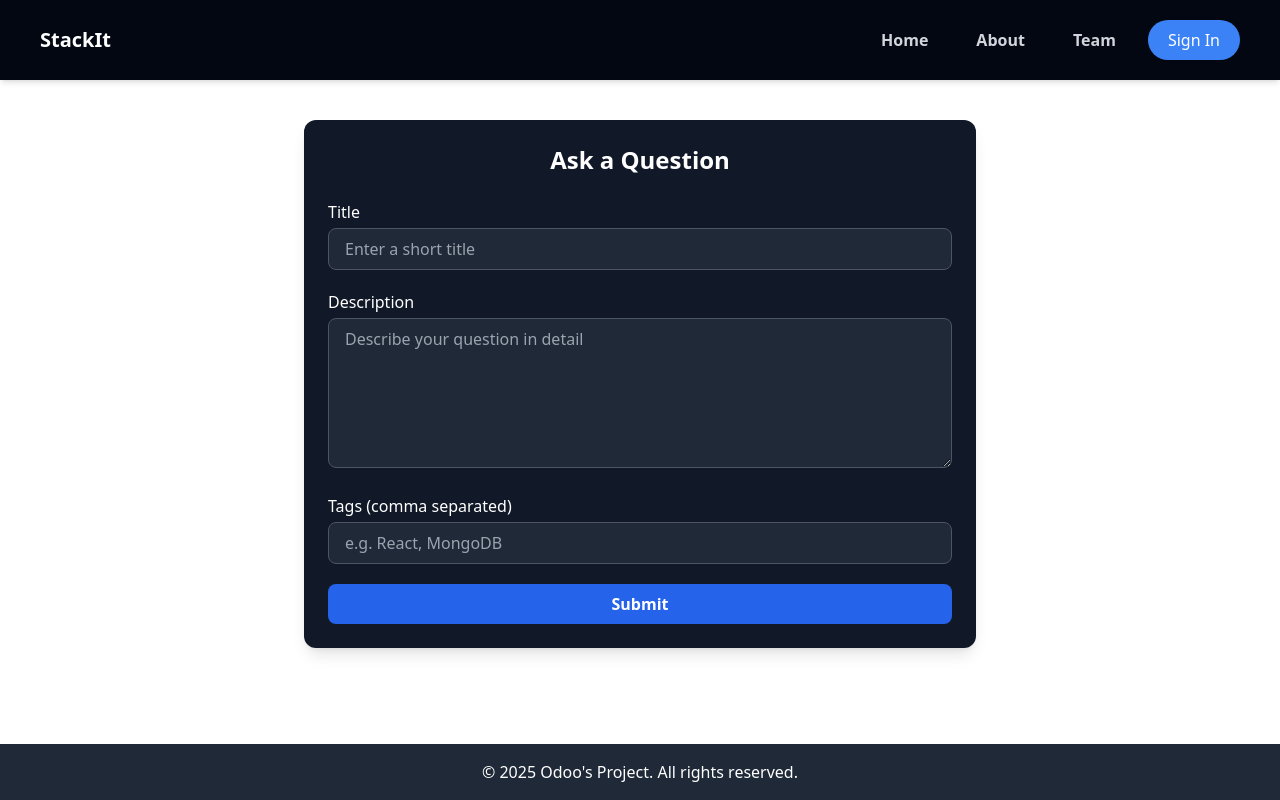
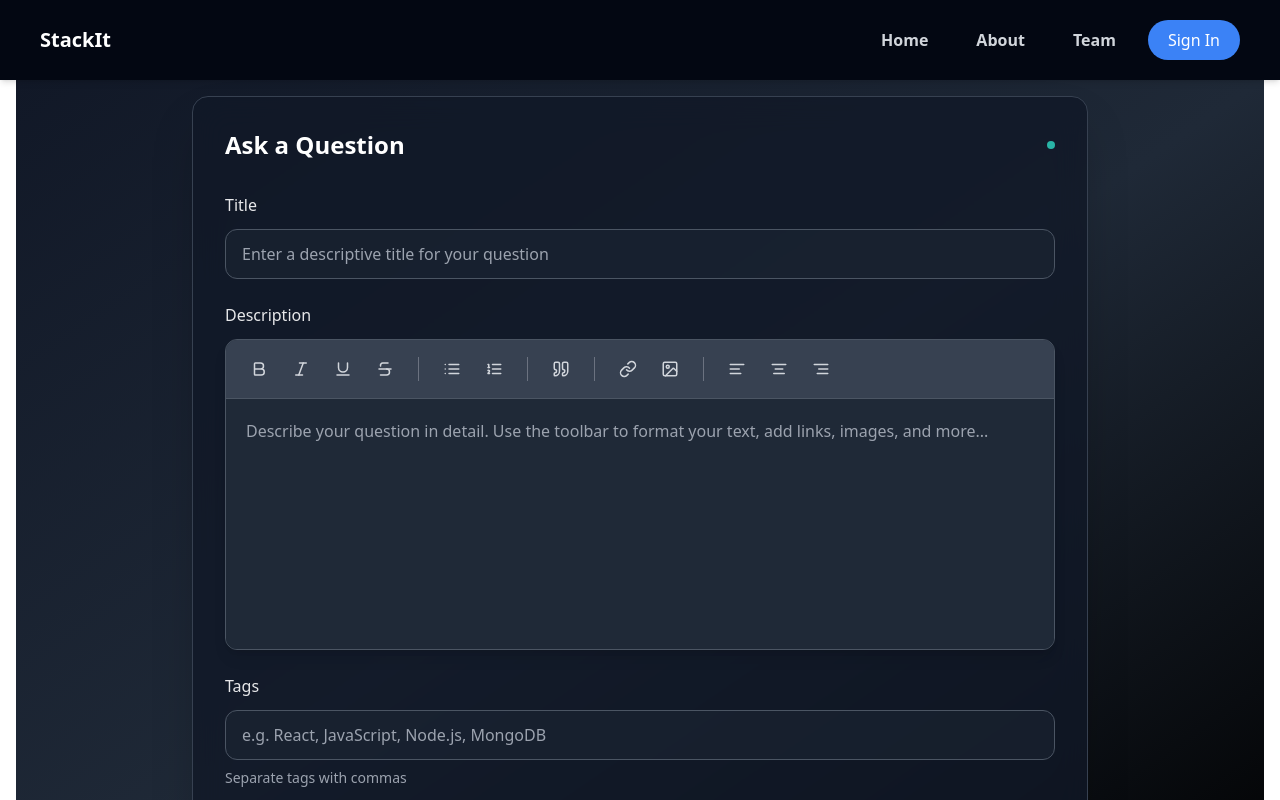
Before and after one commit to JayH25/odoo-hackathon, a React (Vite) app in the folder Frontend/vite-project/: page /addNewQuestion in a window 1280 px wide. Shown: the top 800 px of the page. Built offline with nearby package versions, Linux system fonts and the light colour scheme; no server answers.

Commit message:
Styling to addquestion

```diff
--- a/Frontend/vite-project/package.json
+++ b/Frontend/vite-project/package.json
@@ -16,6 +16,7 @@
     "framer-motion": "^12.23.3",
     "gsap": "^3.13.0",
     "icons": "^1.0.0",
+    "lucide-react": "^0.525.0",
     "motion": "^12.23.3",
     "react": "^19.1.0",
     "react-dom": "^19.1.0",
--- a/Frontend/vite-project/src/Component/AskQuestion.jsx
+++ b/Frontend/vite-project/src/Component/AskQuestion.jsx
@@ -1,89 +1,300 @@
-import React, { useState } from 'react';
-import axios from 'axios';
+import React, { useState, useRef } from "react";
+import {
+  Bold,
+  Italic,
+  Underline,
+  List,
+  ListOrdered,
+  Quote,
+  Link,
+  Image,
+  AlignLeft,
+  AlignCenter,
+  AlignRight,
+  Code,
+  Strikethrough,
+} from "lucide-react";
+
+const RichTextEditor = ({ value, onChange, placeholder }) => {
+  const editorRef = useRef(null);
+
+  const executeCommand = (command, value = null) => {
+    document.execCommand(command, false, value);
+    if (editorRef.current) {
+      onChange(editorRef.current.innerHTML);
+    }
+  };
+
+  const handleInput = () => {
+    if (editorRef.current) {
+      onChange(editorRef.current.innerHTML);
+    }
+  };
+
+  const toolbarButtons = [
+    { icon: Bold, command: "bold", title: "Bold" },
+    { icon: Italic, command: "italic", title: "Italic" },
+    { icon: Underline, command: "underline", title: "Underline" },
+    { icon: Strikethrough, command: "strikeThrough", title: "Strikethrough" },
+    { divider: true },
+    { icon: List, command: "insertUnorderedList", title: "Bullet List" },
+    { icon: ListOrdered, command: "insertOrderedList", title: "Numbered List" },
+    { divider: true },
+    {
+      icon: Quote,
+      command: "formatBlock",
+      value: "blockquote",
+      title: "Quote",
+    },
+    { divider: true },
+    {
+      icon: Link,
+      command: "createLink",
+      title: "Insert Link",
+      needsValue: true,
+    },
+    {
+      icon: Image,
+      command: "insertImage",
+      title: "Insert Image",
+      needsValue: true,
+    },
+    { divider: true },
+    { icon: AlignLeft, command: "justifyLeft", title: "Align Left" },
+    { icon: AlignCenter, command: "justifyCenter", title: "Align Center" },
+    { icon: AlignRight, command: "justifyRight", title: "Align Right" },
+  ];
+
+  const handleButtonClick = (button) => {
+    if (button.needsValue) {
+      const value = prompt(`Enter ${button.title.toLowerCase()}:`);
+      if (value) {
+        executeCommand(button.command, value);
+      }
+    } else {
+      executeCommand(button.command, button.value);
+    }
+  };
+
+  return (
+    <div className="border border-gray-600 rounded-xl overflow-hidden bg-gray-800 shadow-lg">
+      {/* Toolbar */}
+      <div className="bg-gray-700 px-4 py-3 border-b border-gray-600 flex items-center gap-2 flex-wrap">
+        {toolbarButtons.map((button, index) =>
+          button.divider ? (
+            <div key={index} className="w-px h-6 bg-gray-500 mx-2" />
+          ) : (
+            <button
+              key={index}
+              type="button"
+              onClick={() => handleButtonClick(button)}
+              className="p-2 rounded-lg hover:bg-gray-600 transition-all duration-200 text-gray-300 hover:text-white focus:ring-2 focus:ring-blue-500"
+              title={button.title}
+            >
+              <button.icon size={18} />
+            </button>
+          )
+        )}
+      </div>
+
+      {/* Editor */}
+      <div
+        ref={editorRef}
+        contentEditable
+        onInput={handleInput}
+        className="p-5 min-h-[250px] text-white bg-gray-800 focus:outline-none focus:ring-2 focus:ring-blue-500 focus:ring-inset transition-all duration-200 text-left direction-ltr"
+        style={{
+          wordBreak: "break-word",
+          lineHeight: "1.6",
+          textAlign: "left",
+          direction: "ltr",
+        }}
+        dangerouslySetInnerHTML={{ __html: value }}
+        data-placeholder={placeholder}
+      />
+
+      <style jsx>{`
+        [contenteditable]:empty:before {
+          content: attr(data-placeholder);
+          color: #9ca3af;
+          pointer-events: none;
+          display: block;
+          text-align: left;
+          direction: ltr;
+        }
+
+        [contenteditable] blockquote {
+          border-left: 4px solid #6b7280;
+          padding-left: 1rem;
+          margin: 1rem 0;
+          font-style: italic;
+          color: #d1d5db;
+        }
+
+        [contenteditable] ul,
+        [contenteditable] ol {
+          padding-left: 2rem;
+          margin: 0.5rem 0;
+        }
+
+        [contenteditable] li {
+          margin: 0.25rem 0;
+        }
+
+        [contenteditable] a {
+          color: #60a5fa;
+          text-decoration: underline;
+        }
+
+        [contenteditable] img {
+          max-width: 100%;
+          height: auto;
+          border-radius: 0.375rem;
+        }
+      `}</style>
+    </div>
+  );
+};
 
 const AskQuestion = () => {
-  const [title, setTitle] = useState('');
-  const [description, setDescription] = useState('');
-  const [tags, setTags] = useState('');
-  const [username, setUsername] = useState('JayH25'); // Replace with auth username
+  const [title, setTitle] = useState("");
+  const [description, setDescription] = useState("");
+  const [tags, setTags] = useState("");
+  const [username, setUsername] = useState("JayH25");
   const [loading, setLoading] = useState(false);
-  const [message, setMessage] = useState('');
+  const [message, setMessage] = useState("");
 
   const handleSubmit = async (e) => {
     e.preventDefault();
     setLoading(true);
+
     try {
-      const response = await axios.post('http://localhost:3004/api/v1/question/askques', {
-        title,
-        description,
-        tags: tags.split(',').map(tag => tag.trim()),
-        username,
-      });
-
-      if (response.data.success) {
-        setMessage('✅ Question submitted successfully!');
-        setTitle('');
-        setDescription('');
-        setTags('');
-      } else {
-        setMessage('❌ Failed to submit question.');
-      }
+      // Simulate API call
+      setTimeout(() => {
+        setMessage("✅ Question submitted successfully!");
+        setTitle("");
+        setDescription("");
+        setTags("");
+        setLoading(false);
+      }, 2000);
     } catch (err) {
-      setMessage('❌ Something went wrong.');
+      setMessage("❌ Something went wrong.");
       console.error(err);
-    } finally {
       setLoading(false);
     }
   };
 
   return (
-    <div className="max-w-2xl mx-auto bg-gray-900 text-white p-6 mt-10 rounded-xl shadow-lg">
-      <h2 className="text-2xl font-semibold mb-6 text-center">Ask a Question</h2>
-      <form onSubmit={handleSubmit} className="space-y-5">
+    <div className="min-h-screen bg-gradient-to-br from-gray-900 via-gray-800 to-black p-4">
+      {/* Main Form */}
+      <div className="max-w-4xl mx-auto">
+        <div className="bg-gray-900/80 backdrop-blur-lg rounded-2xl border border-gray-700 p-8 shadow-2xl">
+          <div className="flex items-center justify-between mb-8">
+            <h2 className="text-2xl font-bold text-white">Ask a Question</h2>
+            <div className="flex items-center gap-2 text-teal-400">
+              <div className="w-2 h-2 bg-teal-400 rounded-full animate-pulse"></div>
+            </div>
+          </div>
+
+          {message && (
+            <div
+              className={`mb-6 p-4 rounded-lg ${
+                message.includes("✅")
+                  ? "bg-green-900/50 border border-green-500"
+                  : "bg-red-900/50 border border-red-500"
+              }`}
+            >
+              <p className="text-sm text-center text-white">{message}</p>
+            </div>
+          )}
+
+          <div className="space-y-6">
+            {/* Title */}
             <div>
-          <label className="block font-medium mb-1">Title</label>
+              <label className="block text-white/90 font-medium mb-3">
+                Title
+              </label>
+              <div className="relative">
                 <input
                   type="text"
-            className="w-full px-4 py-2 rounded-lg border border-gray-600 bg-gray-800 text-white"
                   value={title}
                   onChange={(e) => setTitle(e.target.value)}
-            placeholder="Enter a short title"
+                  className="w-full px-4 py-3 bg-gray-800/50 border border-gray-600 rounded-xl text-white placeholder-gray-400 focus:outline-none focus:ring-2 focus:ring-blue-500 focus:border-transparent transition-all duration-300"
+                  placeholder="Enter a descriptive title for your question"
+                />
+              </div>
+            </div>
+
+            {/* Description */}
+            <div>
+              <label className="block text-white/90 font-medium mb-3">
+                Description
+              </label>
+              <RichTextEditor
+                value={description}
+                onChange={setDescription}
+                placeholder="Describe your question in detail. Use the toolbar to format your text, add links, images, and more..."
               />
             </div>
 
+            {/* Tags */}
             <div>
-          <label className="block font-medium mb-1">Description</label>
-          <textarea
-            className="w-full px-4 py-2 rounded-lg border border-gray-600 bg-gray-800 text-white min-h-[150px]"
-            value={description}
-            onChange={(e) => setDescription(e.target.value)}
-            placeholder="Describe your question in detail"
+              <label className="block text-white/90 font-medium mb-3">
+                Tags
+              </label>
+              <input
+                type="text"
+                value={tags}
+                onChange={(e) => setTags(e.target.value)}
+                className="w-full px-4 py-3 bg-gray-800/50 border border-gray-600 rounded-xl text-white placeholder-gray-400 focus:outline-none focus:ring-2 focus:ring-blue-500 focus:border-transparent transition-all duration-300"
+                placeholder="e.g. React, JavaScript, Node.js, MongoDB"
               />
+              <p className="text-gray-400 text-sm mt-2">
+                Separate tags with commas
+              </p>
             </div>
 
-        <div>
-          <label className="block font-medium mb-1">Tags (comma separated)</label>
-          <input
-            type="text"
-            className="w-full px-4 py-2 rounded-lg border border-gray-600 bg-gray-800 text-white"
-            value={tags}
-            onChange={(e) => setTags(e.target.value)}
-            placeholder="e.g. React, MongoDB"
-          />
+            {/* Submit Button */}
+            <div className="pt-6 flex justify-center">
+              <button
+                onClick={handleSubmit}
+                disabled={loading || !title.trim() || !description.trim()}
+                className="px-8 py-3 bg-gradient-to-r from-blue-600 to-purple-600 hover:from-blue-700 hover:to-purple-700 disabled:from-gray-600 disabled:to-gray-700 text-white font-semibold rounded-xl shadow-lg transform transition-all duration-300 hover:scale-105 disabled:cursor-not-allowed disabled:scale-100 min-w-[120px]"
+              >
+                {loading ? (
+                  <div className="flex items-center justify-center">
+                    <svg
+                      className="animate-spin -ml-1 mr-3 h-5 w-5 text-white"
+                      xmlns="http://www.w3.org/2000/svg"
+                      fill="none"
+                      viewBox="0 0 24 24"
+                    >
+                      <circle
+                        className="opacity-25"
+                        cx="12"
+                        cy="12"
+                        r="10"
+                        stroke="currentColor"
+                        strokeWidth="4"
+                      ></circle>
+                      <path
+                        className="opacity-75"
+                        fill="currentColor"
+                        d="M4 12a8 8 0 018-8V0C5.373 0 0 5.373 0 12h4zm2 5.291A7.962 7.962 0 014 12H0c0 3.042 1.135 5.824 3 7.938l3-2.647z"
+                      ></path>
+                    </svg>
+                    Submitting...
                   </div>
-
-        <button
-          type="submit"
-          disabled={loading}
-          className="w-full bg-blue-600 hover:bg-blue-700 text-white py-2 rounded-lg font-semibold transition"
-        >
-          {loading ? 'Submitting...' : 'Submit'}
+                ) : (
+                  "Submit"
+                )}
               </button>
-
-        {message && <p className="text-sm mt-2 text-center">{message}</p>}
-      </form>
+            </div>
+          </div>
+        </div>
+      </div>
     </div>
   );
 };
 
-export default AskQuestion;
+export default AskQuestion;
```
Also changed, not shown: 2 other files (tests, documents, lock files or other folders). Lines whose indentation alone changed are shown as unchanged.
